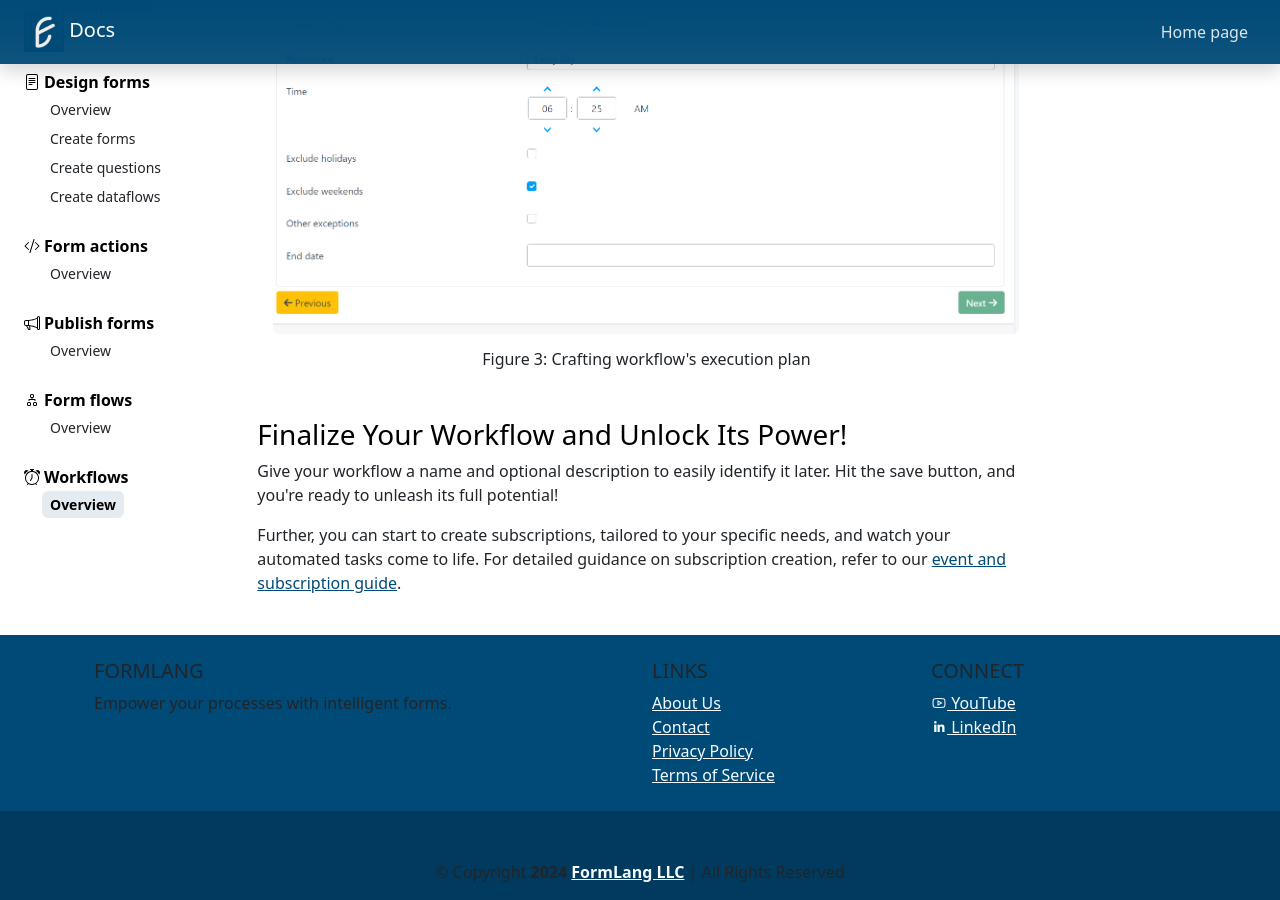
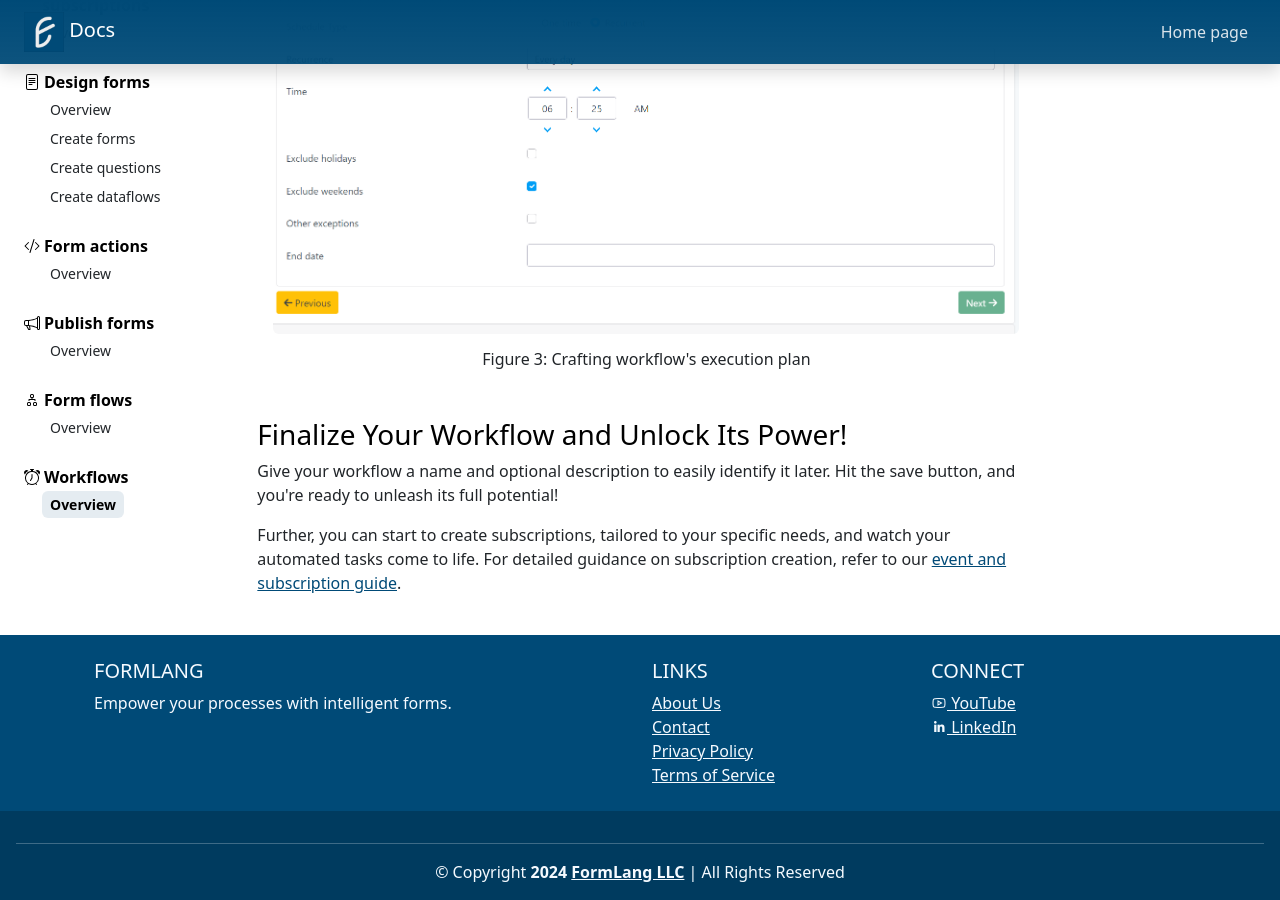
Before and after one commit to formlang/formlang-help, a Jekyll site: the page built from _pages/workflows/index.html, in a window 1280 px wide and 900 px high, scrolled down 2022 px. Built offline with Jekyll 4.4.1, drawn with Linux system fonts in a browser that asks for light colours; comment, search, counter and statistics services are not loaded.

Commit message:
text light

```diff
--- a/_includes/common/footer.html
+++ b/_includes/common/footer.html
@@ -1,4 +1,4 @@
-<footer class="bg-primary text-center text-lg-start">
+<footer class="bg-primary text-center text-lg-start text-light">
   <div class="container p-4">
     <div class="row">
       <div class="col-lg-6 col-md-12 mb-4 mb-md-0">
```
